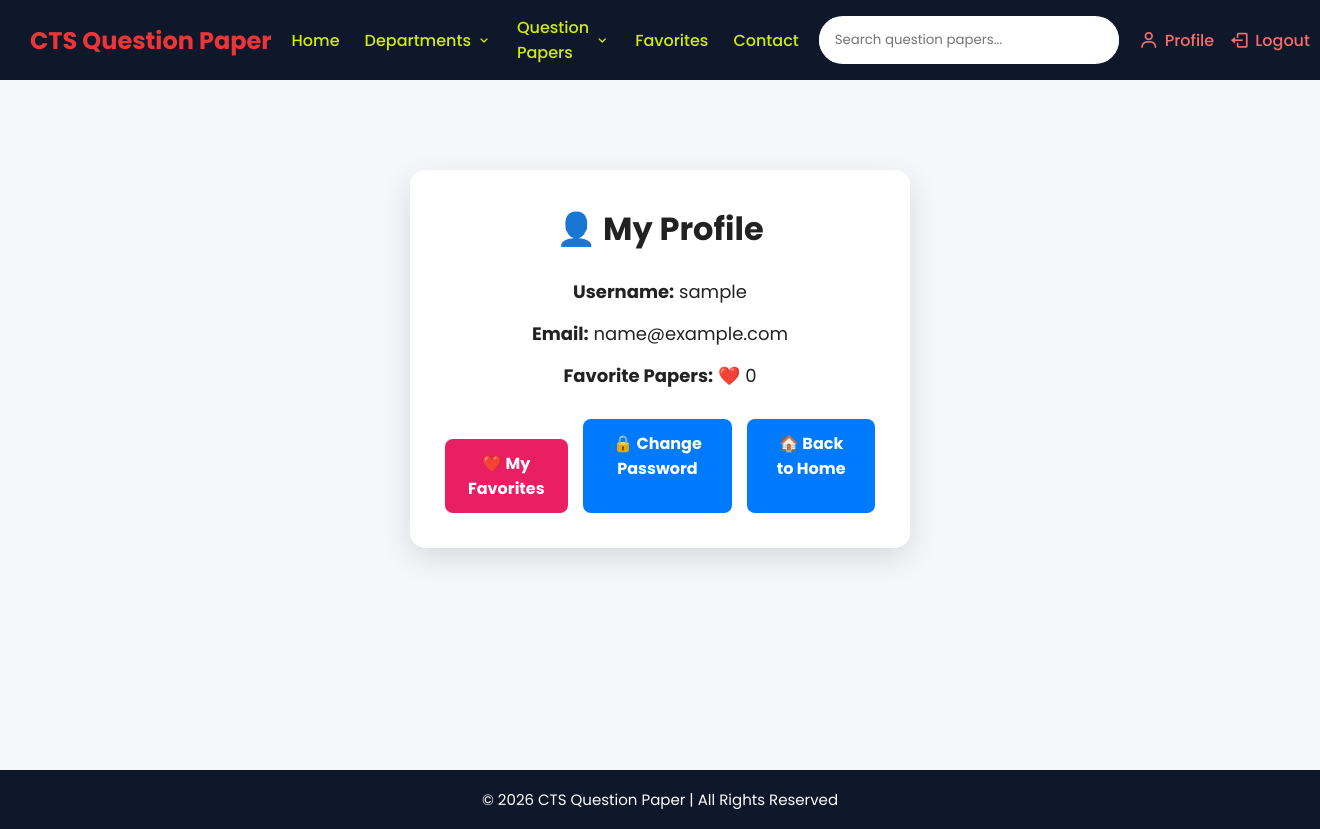
After one commit to aroy14122005-dotcom/cts-question-paper, a Django app: page /profile/ in a window 1320 px wide. The commit adds this page. Run offline with Django 5.2, Linux system fonts and the light colour scheme; the visitor is signed in with stand-in values (Sample User, id 1); data that the repository does not hold is empty.

Commit message:
Add profile, contact and change password pages

```diff
--- a/config/urls.py
+++ b/config/urls.py
@@ -10,3 +10,5 @@ urlpatterns = [
 
 if settings.DEBUG:
     urlpatterns += static(settings.MEDIA_URL, document_root=settings.MEDIA_ROOT)
+
+    handler404 = "main.views.error_404"
--- a/main/static/css/navbar.css
+++ b/main/static/css/navbar.css
@@ -5,56 +5,65 @@
     top: 0;
     z-index: 1000;
 
-    display:flex;
-    justify-content:space-between;
-    align-items:center;
-    gap:25px;
-    padding:15px 40px;
+    display: flex;
+    justify-content: space-between;
+    align-items: center;
+    flex-wrap: nowrap;
 
-    background:#0f172a;
+    gap: 20px;
+    padding: 15px 30px;
+
+    background: #0f172a;
 }
 
-/* Logo */
+/* ================= LOGO ================= */
 
 .logo{
-    flex: 0 0 220px;
+    flex: 0 0 170px;
 }
 
 .logo a{
-    font-size: 32px;
+    font-size: 24px;
     font-weight: 700;
-    color: rgb(234, 54, 54);
+    color: rgb(234,54,54);
     white-space: nowrap;
 }
-/* Menu */
+
+/* ================= MENU ================= */
 
 nav{
-    flex:1;
+    flex: 1;
 }
 
 .nav-links{
-    display:flex;
-    justify-content:center;
-    align-items:center;
-    gap:35px;
+    display: flex;
+    justify-content: center;
+    align-items: center;
+    gap: 25px;
 }
+
 .nav-links a{
-    color:rgb(209, 236, 10);
-    font-size:16px;
-    font-weight:500;
-    transition:.3s;
+    color: rgb(209,236,10);
+    font-size: 16px;
+    font-weight: 500;
+    transition: .3s;
 }
 
 .nav-links a:hover{
-    color:#38bdf8;
+    color: #38bdf8;
 }
 
 /* ================= SEARCH ================= */
 
 .search-box{
+    position: relative;
+
     display: flex;
     align-items: center;
-    width: 430px;
+
+   width: 300px;
+    flex-shrink: 0;
+
     overflow: hidden;
     border-radius: 30px;
     background: white;
@@ -68,104 +77,126 @@ nav{
 }
 
 .search-box select{
-    width: 150px;
+    width: 140px;
+    padding: 12px;
+
     border: none;
     outline: none;
-    padding: 12px;
+
     background: white;
 }
 
 .search-box button{
     width: 55px;
     height: 48px;
+
     border: none;
+
     background: #2563eb;
     color: white;
+
     display: flex;
     align-items: center;
     justify-content: center;
+
     flex-shrink: 0;
 }
 
 .search-box button i{
     font-size: 22px;
 }
-/* User */
+
+/* ================= USER MENU ================= */
+
 .user-menu{
-    min-width:120px;
-    display:flex;
-    justify-content:flex-end;
+    display: flex;
+    align-items: center;
+    justify-content: flex-end;
+
+    flex-shrink: 0;
 }
 
-
-.user-menu a{
-
-    color:rgb(243, 110, 110);
-
-    font-weight:500;
-
+.nav-auth{
+    display: flex;
+    align-items: center;
+    gap: 15px;
+    white-space: nowrap;
 }
 
-.user-menu a:hover{
+.nav-auth a{
+    display: flex;
+    align-items: center;
+    gap: 6px;
 
-    color:#38bdf8;
+    color: rgb(243,110,110);
+    font-weight: 500;
+    transition: .3s;
+}
 
+.nav-auth a:hover{
+    color: #38bdf8;
 }
+
+.nav-auth i{
+    font-size: 20px;
+}
+
 /* ================= DROPDOWN ================= */
 
 .dropdown{
-    position:relative;
+    position: relative;
 }
 
 .dropdown > a{
-    display:flex;
-    align-items:center;
-    gap:5px;
+    display: flex;
+    align-items: center;
+    gap: 5px;
 }
 
 .dropdown-menu{
-    position:absolute;
-    top:100%;
-    left:0;
+    position: absolute;
+    top: 100%;
+    left: 0;
 
-    width:270px;
+    width: 270px;
 
-    background:white;
+    background: white;
 
-    border-radius:8px;
+    border-radius: 8px;
 
-    box-shadow:0 8px 20px rgba(0,0,0,.15);
+    box-shadow: 0 8px 20px rgba(0,0,0,.15);
 
-    display:none;
+    display: none;
 
-    z-index:999;
+    z-index: 999;
 }
+
 .dropdown-menu.show{
-    display:block;
+    display: block;
 }
 
 .dropdown-menu li{
-    width:100%;
+    width: 100%;
 }
 
 .dropdown-menu li a{
-    display:block;
-    padding:14px 18px;
-    color:#222;
+    display: block;
+
+    padding: 14px 18px;
+
+    color: #222;
 }
 
 .dropdown-menu li a:hover{
-    background:#2563eb;
-    color:white;
+    background: #2563eb;
+    color: white;
 }
+
 /* ================= SEARCH SUGGESTIONS ================= */
-
-.search-box{
-    position: relative;
-}
 
 #search-suggestions{
     position: absolute;
+
     top: 100%;
     right: 0;
 
--- /dev/null
+++ b/main/static/css/profile.css
@@ -0,0 +1,47 @@
+.profile-container{
+    display:flex;
+    justify-content:center;
+    align-items:center;
+    padding:60px 20px;
+}
+
+.profile-card{
+    width:500px;
+    background:#fff;
+    border-radius:15px;
+    padding:35px;
+    box-shadow:0 10px 30px rgba(0,0,0,.12);
+    text-align:center;
+}
+
+.profile-card h1{
+    margin-bottom:25px;
+}
+
+.profile-info p{
+    font-size:18px;
+    margin:15px 0;
+}
+
+.profile-buttons{
+    margin-top:30px;
+    display:flex;
+    justify-content:center;
+    gap:15px;
+}
+
+.profile-buttons a{
+    text-decoration:none;
+    padding:12px 22px;
+    border-radius:8px;
+    color:#fff;
+    font-weight:bold;
+}
+
+.favorite-btn{
+    background:#e91e63;
+}
+
+.home-btn{
+    background:#007bff;
+}
--- a/main/templates/main/base.html
+++ b/main/templates/main/base.html
@@ -18,6 +18,8 @@
     <link rel="stylesheet" href="{% static 'css/search.css' %}">
     <link rel="stylesheet" href="{% static 'css/paper_detail.css' %}">
     <link rel="stylesheet" href="{% static 'css/favorites.css' %}">
+    <link rel="stylesheet" href="{% static 'css/profile.css' %}">
+    <link rel="stylesheet" href="{% static 'css/change_password.css' %}">
 
     <!-- Page CSS -->
     {% block extra_css %}{% endblock %}
@@ -129,7 +131,7 @@
 </li>
                 <a href="{% url 'favorites' %}">Favorites</a>
 
-                <li><a href="#">Contact</a></li>
+                <a href="{% url 'contact' %}">Contact</a>
 
             </ul>
 
@@ -173,19 +175,21 @@
 
         <div class="user-menu">
 
-            {% if user.is_authenticated %}
+    {% if user.is_authenticated %}
+    <div class="nav-auth">
+        <a href="{% url 'profile' %}">
+            <i class='bx bx-user'></i>
+            Profile
+        </a>
 
-                <a href="#">Profile</a>
+        <a href="{% url 'logout' %}">
+            <i class='bx bx-log-out'></i>
+            Logout
+        </a>
+    </div>
+    {% endif %}
 
-                <a href="{% url 'login' %}">Logout</a>
-
-            {% else %}
-
-                <a href="{% url 'login' %}">Login</a>
-
-            {% endif %}
-
-        </div>
+</div>
 
     </header>
 
--- /dev/null
+++ b/main/templates/main/profile.html
@@ -0,0 +1,45 @@
+{% extends "main/base.html" %}
+
+{% block title %}
+My Profile
+{% endblock %}
+
+{% block content %}
+
+<div class="profile-container">
+
+    <div class="profile-card">
+
+        <h1>👤 My Profile</h1>
+
+        <div class="profile-info">
+
+            <p><strong>Username:</strong> {{ request.user.username }}</p>
+
+            <p><strong>Email:</strong> {{ request.user.email }}</p>
+
+            <p><strong>Favorite Papers:</strong> ❤️ {{ favorite_count }}</p>
+
+        </div>
+
+        <div class="profile-buttons">
+
+            <a href="{% url 'favorites' %}" class="favorite-btn">
+                ❤️ My Favorites
+            </a>
+
+            <a href="{% url 'change_password' %}" class="home-btn">
+                🔒 Change Password
+            </a>
+
+            <a href="{% url 'home' %}" class="home-btn">
+                🏠 Back to Home
+            </a>
+
+        </div>
+
+    </div>
+
+</div>
+
+{% endblock %}
--- a/main/templates/main/search.html
+++ b/main/templates/main/search.html
@@ -36,7 +36,7 @@ Search Results
 
             <div class="paper-buttons">
 
-                <a href="{{ pdf.pdf_file.url }}" target="_blank" class="preview-btn">
+                <a href="{% url 'paper_detail' pdf.id %}" class="preview-btn">
                     👁 Preview PDF
                 </a>
 
--- a/main/urls.py
+++ b/main/urls.py
@@ -19,4 +19,8 @@ urlpatterns = [
     path("favorites/", views.favorites, name="favorites"),
     path("favorite/add/<int:paper_id>/", views.add_favorite, name="add_favorite"),
     path("favorite/remove/<int:paper_id>/", views.remove_favorite, name="remove_favorite"),
+    path("profile/", views.profile, name="profile"),
+    path("change-password/", views.CustomPasswordChangeView.as_view(), name="change_password"),
+    path("contact/", views.contact, name="contact"),
+    path("logout/", views.logout_user, name="logout"),
 ]
--- a/main/views.py
+++ b/main/views.py
@@ -12,6 +12,9 @@ from .models import Favorite
 from django.shortcuts import get_object_or_404, redirect
 from django.contrib.auth.decorators import login_required
 from .models import SubjectPDF, Favorite
+from django.contrib.auth.views import PasswordChangeView
+from django.urls import reverse_lazy
+from django.contrib.auth import logout
 
 
 def login_page(request):
@@ -233,12 +236,23 @@ def search_api(request):
         })
 
     return JsonResponse(data, safe=False)
+
 def paper_detail(request, pdf_id):
     pdf = get_object_or_404(SubjectPDF, id=pdf_id)
 
+    is_favorite = False
+
+    if request.user.is_authenticated:
+        is_favorite = Favorite.objects.filter(
+            user=request.user,
+            paper=pdf
+        ).exists()
+
     return render(request, "main/paper_detail.html", {
-        "pdf": pdf
+        "pdf": pdf,
+        "is_favorite": is_favorite,
     })
+
 @login_required
 def favorites(request):
     favorites = Favorite.objects.filter(user=request.user)
@@ -270,3 +284,27 @@ def remove_favorite(request, paper_id):
     ).delete()
 
     return redirect("favorites")
+
+
+@login_required
+def profile(request):
+    favorite_count = Favorite.objects.filter(user=request.user).count()
+
+    return render(request, "main/profile.html", {
+        "favorite_count": favorite_count,
+    })
+
+
+class CustomPasswordChangeView(PasswordChangeView):
+    template_name = "main/change_password.html"
+    success_url = reverse_lazy("profile")
+
+def contact(request):
+    return render(request, "main/contact.html")
+
+def error_404(request, exception):
+    return render(request, "main/404.html", status=404)
+
+def logout_user(request):
+    logout(request)
+    return redirect("login")
```
Also changed, not shown: main/static/css/change_password.css (added, +35 -0 lines), main/templates/main/404.html (added, +33 -0 lines), main/templates/main/change_password.html (added, +37 -0 lines), main/templates/main/contact.html (added, +51 -0 lines), main/templates/main/paper_detail.html (+23 -3 lines), main/static/css/contact.css (added).
